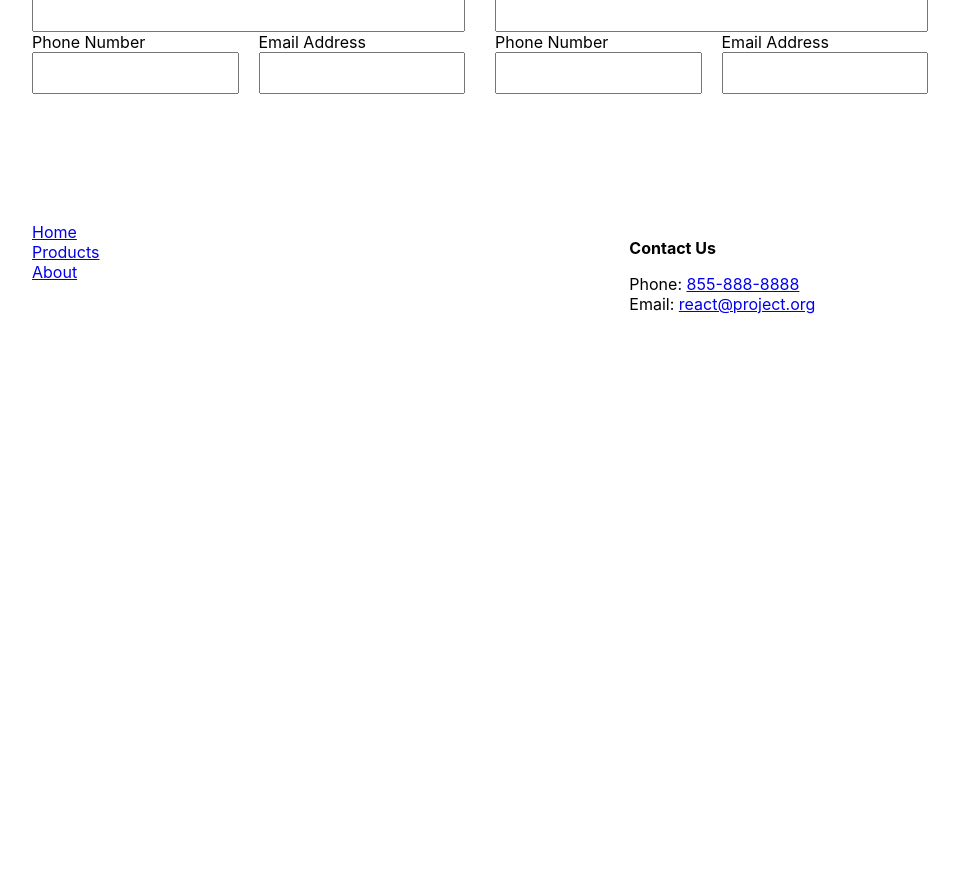
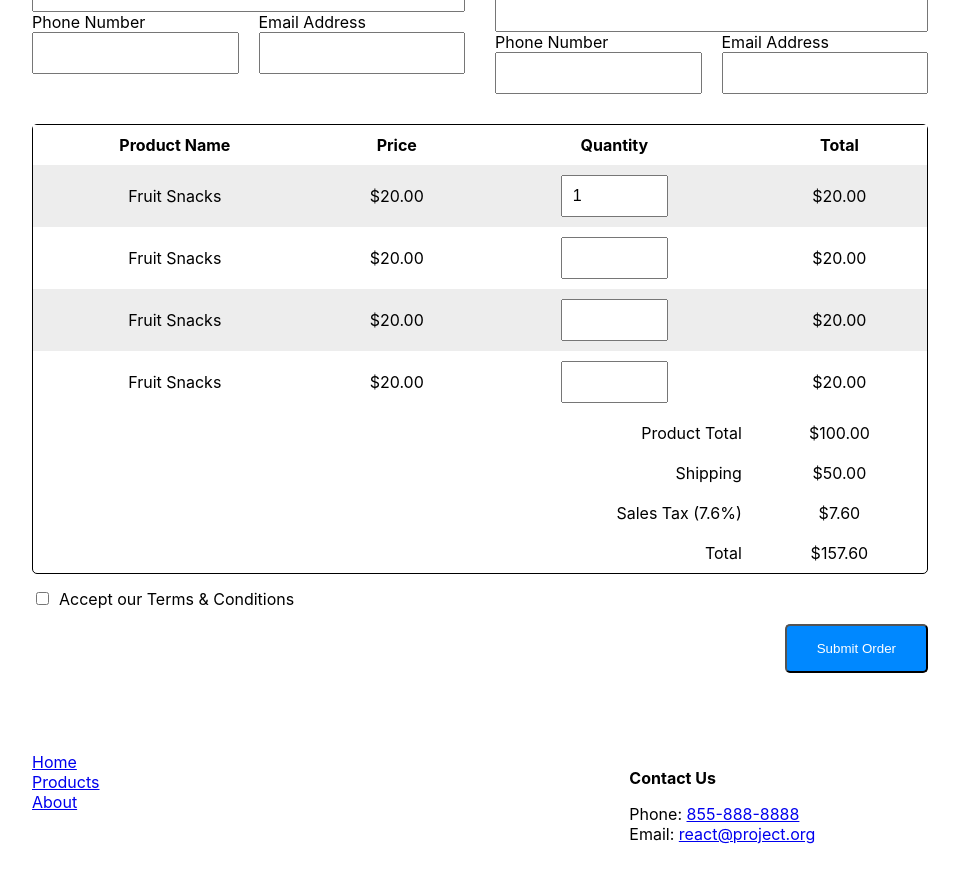
Before and after one commit to shenry45/React-Ecommerce-Site, a React (Create React App) app: page /checkout in a window 1280 px wide. Shown: the part 980-1850 px from the top of the page, without its empty margins (160-1119 px from the left). Before the commit the page ends 1374 px from the top, so only its background shows below. Built offline with nearby package versions, Linux system fonts and the light colour scheme; no server answers.

Commit message:
checkout fields styling, checkout products table, checkout T&C checkbox and order submit button

```diff
--- a/src/css/checkoutpage.css
+++ b/src/css/checkoutpage.css
@@ -2,8 +2,10 @@
     display: grid;
     grid-template-columns: repeat(2, minmax(300px, 1fr));
     grid-gap: 30px;
+    align-items: start;
+    margin-bottom: 30px;
 }
-#checkout .billing {
+#checkout .checkout-col {
     display: grid;
     grid-template-rows: 1fr;
 }
@@ -13,7 +15,7 @@
 #checkout h2 {
     margin-bottom: 0px;
 }
-#checkout .billing > div {
+#checkout .checkout-col > div {
     display: grid;
     grid-template-columns: repeat(2, minmax(100px, 1fr));
     grid-gap: 20px;
@@ -21,7 +23,43 @@
 #checkout .stacked > * {
     display: block;
 }
-#checkout input {
+#checkout input[type="text"], #checkout input[type="email"], #checkout input[type="tel"] {
     margin: 0;
     width: 100%;
 }
+#checkout input[type="checkbox"] {
+    width: auto;
+    margin-right: 10px;
+}
+#checkout table {
+    width: 100%;
+    border: 1px solid black;
+    border-radius: 5px;
+    border-spacing: 0;
+}
+#checkout table th, #checkout table td {
+    padding: 10px;
+    text-align: center;
+}
+#checkout table th {
+    background-color: #ffffff;
+}
+#checkout table tbody tr:nth-child(odd) {
+    background-color: #ededed;
+}
+#checkout tfoot td {
+    text-align: right;
+}
+#checkout tfoot tr td:last-child {
+    text-align: center;
+}
+#checkout .terms {
+    margin: 15px 0px;
+}
+#checkout button {
+    padding: 15px 30px;
+    background-color: #0088ff;
+    color: #ffffff;
+    border-radius: 5px;
+    float: right;
+}
--- a/src/pages/CheckoutPage.js
+++ b/src/pages/CheckoutPage.js
@@ -7,7 +7,7 @@ const CheckoutPage = () => {
         <section id="checkout" className='container'>
             <h1>Checkout</h1>
             <form>
-                <div className='billing'>
+                <div className='checkout-col'>
                     <h2>Billing Address</h2>
                     <hr />
                     <div>
@@ -93,31 +93,31 @@ const CheckoutPage = () => {
                         </div>
                     </div>
                 </div>
-                <div className='billing'>
+                <div className='checkout-col '>
                     <h2>Shipping Address</h2>
                     <hr />
-                    <div>
+                    <div className='shipping-da'>
                         <input type="checkbox" name="same-as-billing" />
                         <label htmlFor="same-as-billing">Same as billing address</label>
                     </div>
                     <div>
                         <div className='stacked'>
-                            <label htmlFor="billing-firstname">First Name</label>
-                            <input type="text" maxLength="15" name="firstname" required />
+                            <label htmlFor="shipping-firstname">First Name</label>
+                            <input type="text" maxLength="15" name="shipping-firstname" required />
                         </div>
                         <div className='stacked'>
-                            <label htmlFor="billing-lastname">Last Name</label>
-                            <input type="text" maxLength="15" name="lastname" required />
+                            <label htmlFor="shipping-lastname">Last Name</label>
+                            <input type="text" maxLength="15" name="shipping-lastname" required />
                         </div>
                     </div>
-                    <label htmlFor="billing-company">Company</label>
-                    <input type="text" maxLength="50" name="billing-company" />
-                    <label htmlFor="billing-address">Street Address</label>
-                    <input type="text" maxLength="45" name="billing-address" required />
-                    <label htmlFor="billing-unit">Suite / Unit</label>
-                    <input type="text" maxLength="15" name="billing-unit" />
-                    <label htmlFor="billing-state">State</label>
-                    <select name="billing-state">
+                    <label htmlFor="shipping-company">Company</label>
+                    <input type="text" maxLength="50" name="shipping-company" />
+                    <label htmlFor="shipping-address">Street Address</label>
+                    <input type="text" maxLength="45" name="shipping-address" required />
+                    <label htmlFor="shipping-unit">Suite / Unit</label>
+                    <input type="text" maxLength="15" name="shipping-unit" />
+                    <label htmlFor="shipping-state">State</label>
+                    <select name="shipping-state">
                         <option value="AL">Alabama</option>
                         <option value="AK">Alaska</option>
                         <option value="AZ">Arizona</option>
@@ -170,20 +170,79 @@ const CheckoutPage = () => {
                         <option value="WI">Wisconsin</option>
                         <option value="WY">Wyoming</option>
                     </select>
-                    <label htmlFor="billing-post">Postal Code</label>
-                    <input type="text" maxLength="7" name="billing-post" required />
+                    <label htmlFor="shipping-post">Postal Code</label>
+                    <input type="text" maxLength="7" name="shipping-post" required />
                     <div>
                         <div className='stacked'>
-                            <label htmlFor="billing-phone">Phone Number</label>
-                            <input type="tel" maxLength="7" name="billing-phone" required />
+                            <label htmlFor="shipping-phone">Phone Number</label>
+                            <input type="tel" maxLength="7" name="shipping-phone" required />
                         </div>
                         <div className='stacked'>
-                            <label htmlFor="billing-email">Email Address</label>
-                            <input type="email" maxLength="40" name="billing-email" required />
+                            <label htmlFor="shipping-email">Email Address</label>
+                            <input type="email" maxLength="40" name="shipping-email" required />
                         </div>
                     </div>
                 </div>
             </form>
+            <table className="checkout-products">
+                <thead>
+                    <tr>
+                        <th>Product Name</th>
+                        <th>Price</th>
+                        <th>Quantity</th>
+                        <th>Total</th>
+                    </tr>
+                </thead>
+                <tbody>
+                    <tr>
+                        <td>Fruit Snacks</td>
+                        <td>$20.00</td>
+                        <td><input type="number" id="quantity" name="quantity" min="1" max="99999" value="1"/></td>
+                        <td>$20.00</td>
+                    </tr>
+                    <tr>
+                        <td>Fruit Snacks</td>
+                        <td>$20.00</td>
+                        <td><input type="number" min="1" max="99999"/></td>
+                        <td>$20.00</td>
+                    </tr>
+                    <tr>
+                        <td>Fruit Snacks</td>
+                        <td>$20.00</td>
+                        <td><input type="number" min="1" max="99999"/></td>
+                        <td>$20.00</td>
+                    </tr>
+                    <tr>
+                        <td>Fruit Snacks</td>
+                        <td>$20.00</td>
+                        <td><input type="number" min="1" max="99999"/></td>
+                        <td>$20.00</td>
+                    </tr>
+                </tbody>
+                <tfoot>
+                    <tr>
+                        <td colSpan="3">Product Total</td>
+                        <td>$100.00</td>
+                    </tr>
+                    <tr>
+                        <td colSpan="3">Shipping</td>
+                        <td>$50.00</td>
+                    </tr>
+                    <tr>
+                        <td colSpan="3">Sales Tax (7.6%)</td>
+                        <td>$7.60</td>
+                    </tr>
+                    <tr>
+                        <td colSpan="3">Total</td>
+                        <td>$157.60</td>
+                    </tr>
+                </tfoot>
+            </table>
+            <div className="terms">
+                <input type="checkbox" name="tandc" />
+                <label htmlFor="tandc">Accept our Terms & Conditions</label>
+            </div>
+            <button onClick={e => e.preventDefault()}>Submit Order</button>
         </section>
     )
 };
```
